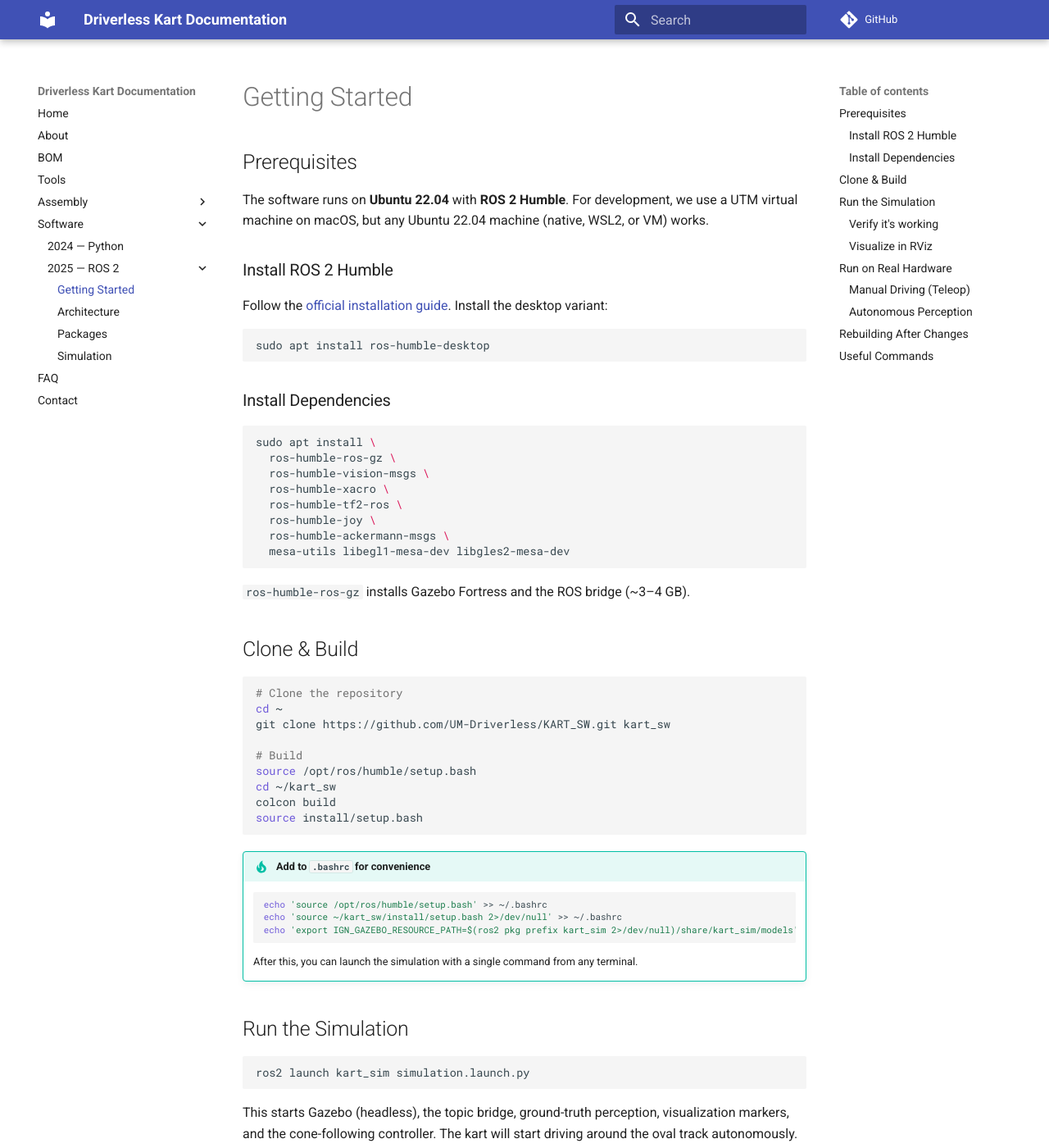
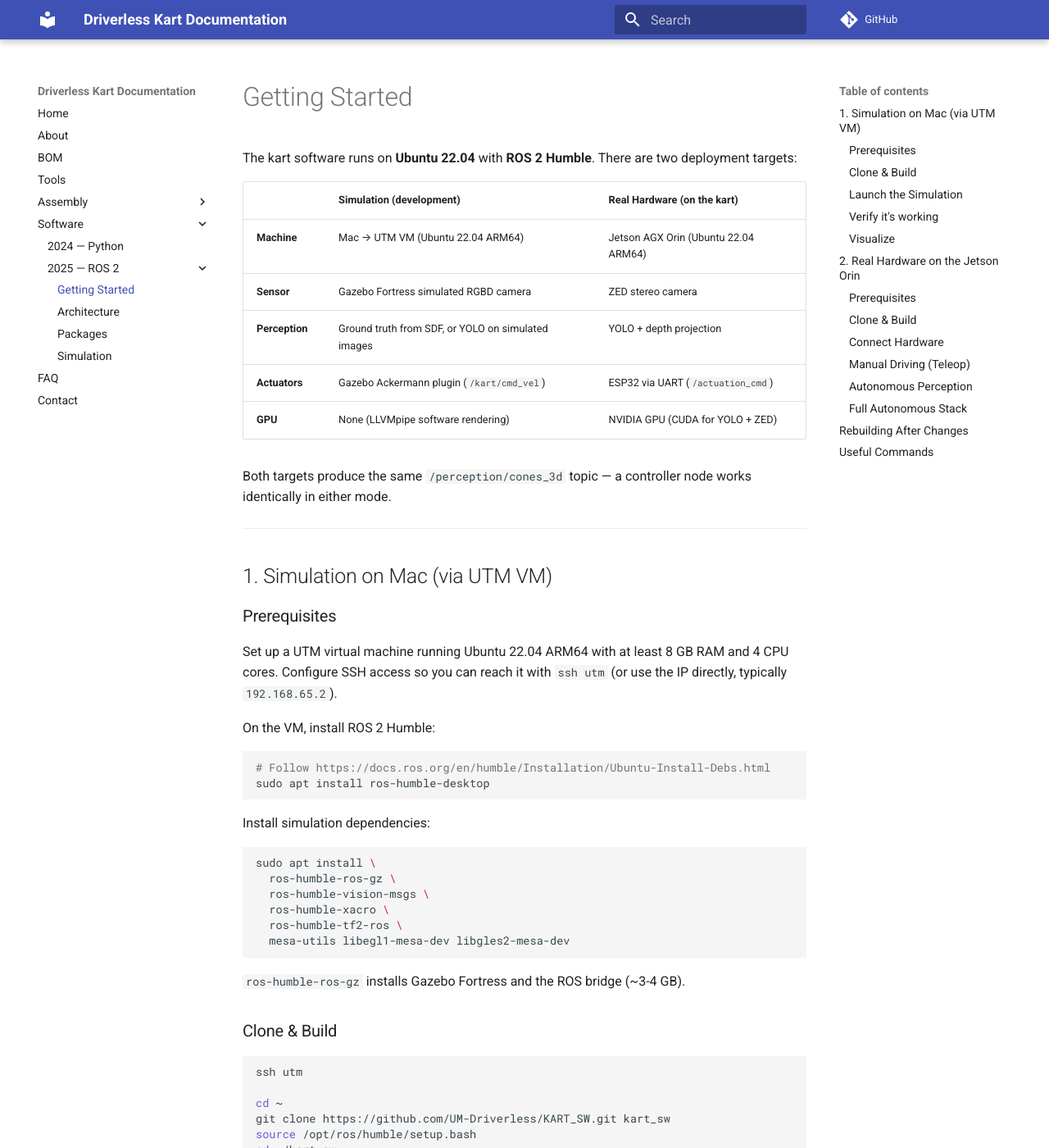
Before and after one commit to UM-Driverless/kart_docs, an MkDocs documentation site: the page built from docs/software/ros2/getting-started.md, in a window 1280 px wide and 1400 px high. Shown: the whole window at 82% size. Built offline with MkDocs 1.6.1 and Material for MkDocs 9.7.7, drawn with Linux system fonts in a browser that asks for light colours; comment, search, counter and statistics services are not loaded; some of the changed text lies outside the part shown.

Commit message:
Rewrite getting-started with clear sim vs hardware deployment guide
Split into two sections: simulation on Mac (via UTM VM) and real
hardware on the Jetson Orin. Added comparison table, use_yolo flag
docs, and per-target prerequisites/build/launch instructions.

Co-Authored-By: Claude Opus 4.6 <noreply@anthropic.com>

````diff
--- a/docs/software/ros2/getting-started.md
+++ b/docs/software/ros2/getting-started.md
@@ -1,18 +1,33 @@
 # Getting Started
 
-## Prerequisites
+The kart software runs on **Ubuntu 22.04** with **ROS 2 Humble**. There are two deployment targets:
 
-The software runs on **Ubuntu 22.04** with **ROS 2 Humble**. For development, we use a UTM virtual machine on macOS, but any Ubuntu 22.04 machine (native, WSL2, or VM) works.
+| | Simulation (development) | Real Hardware (on the kart) |
+|---|---|---|
+| **Machine** | Mac → UTM VM (Ubuntu 22.04 ARM64) | Jetson AGX Orin (Ubuntu 22.04 ARM64) |
+| **Sensor** | Gazebo Fortress simulated RGBD camera | ZED stereo camera |
+| **Perception** | Ground truth from SDF, or YOLO on simulated images | YOLO + depth projection |
+| **Actuators** | Gazebo Ackermann plugin (`/kart/cmd_vel`) | ESP32 via UART (`/actuation_cmd`) |
+| **GPU** | None (LLVMpipe software rendering) | NVIDIA GPU (CUDA for YOLO + ZED) |
 
-### Install ROS 2 Humble
+Both targets produce the same `/perception/cones_3d` topic — a controller node works identically in either mode.
 
-Follow the [official installation guide](https://docs.ros.org/en/humble/Installation/Ubuntu-Install-Debs.html). Install the desktop variant:
+---
+
+## 1. Simulation on Mac (via UTM VM)
+
+### Prerequisites
+
+Set up a UTM virtual machine running Ubuntu 22.04 ARM64 with at least 8 GB RAM and 4 CPU cores. Configure SSH access so you can reach it with `ssh utm` (or use the IP directly, typically `192.168.65.2`).
+
+On the VM, install ROS 2 Humble:
 
 ```bash
+# Follow https://docs.ros.org/en/humble/Installation/Ubuntu-Install-Debs.html
 sudo apt install ros-humble-desktop
 ```
 
-### Install Dependencies
+Install simulation dependencies:
 
 ```bash
 sudo apt install \
@@ -20,21 +35,18 @@ sudo apt install \
   ros-humble-vision-msgs \
   ros-humble-xacro \
   ros-humble-tf2-ros \
-  ros-humble-joy \
-  ros-humble-ackermann-msgs \
   mesa-utils libegl1-mesa-dev libgles2-mesa-dev
 ```
 
-`ros-humble-ros-gz` installs Gazebo Fortress and the ROS bridge (~3–4 GB).
+`ros-humble-ros-gz` installs Gazebo Fortress and the ROS bridge (~3-4 GB).
 
-## Clone & Build
+### Clone & Build
 
 ```bash
-# Clone the repository
+ssh utm
+
 cd ~
 git clone https://github.com/UM-Driverless/KART_SW.git kart_sw
-
-# Build
 source /opt/ros/humble/setup.bash
 cd ~/kart_sw
 colcon build
@@ -47,21 +59,41 @@ source install/setup.bash
     echo 'source ~/kart_sw/install/setup.bash 2>/dev/null' >> ~/.bashrc
     echo 'export IGN_GAZEBO_RESOURCE_PATH=$(ros2 pkg prefix kart_sim 2>/dev/null)/share/kart_sim/models' >> ~/.bashrc
     ```
-    After this, you can launch the simulation with a single command from any terminal.
 
-## Run the Simulation
+### Launch the Simulation
 
 ```bash
+# Default: ground-truth perception (no YOLO, no camera needed)
 ros2 launch kart_sim simulation.launch.py
+
+# With YOLO vision pipeline (uses simulated camera images)
+ros2 launch kart_sim simulation.launch.py use_yolo:=true
 ```
 
-This starts Gazebo (headless), the topic bridge, ground-truth perception, visualization markers, and the cone-following controller. The kart will start driving around the oval track autonomously.
+Default mode launches 5 processes:
+
+1. **Gazebo server** — headless physics + OGRE2 rendering (LLVMpipe)
+2. **ros_gz_bridge** — bridges Gazebo topics to ROS 2
+3. **perfect_perception_node** — ground-truth cone detection from SDF
+4. **cone_marker_viz_3d** — RViz marker visualization
+5. **cone_follower_node** — midpoint-steering controller
+
+With `use_yolo:=true`, it replaces perfect perception with:
+
+- **camera_info_fix_node** — corrects Gazebo's wrong camera intrinsics
+- **yolo_detector** — YOLOv5 inference on simulated images
+- **cone_depth_localizer** — depth-based 2D→3D projection
 
 ### Verify it's working
 
-In a second terminal:
+In a second SSH terminal:
 
 ```bash
+ssh utm
+
+source /opt/ros/humble/setup.bash
+source ~/kart_sw/install/setup.bash
+
 # Check topics are active
 ros2 topic list
 
@@ -72,9 +104,12 @@ ros2 topic echo /perception/cones_3d --once
 ros2 topic echo /kart/cmd_vel --once
 ```
 
-### Visualize in RViz
+### Visualize
+
+**RViz** (via X11 forwarding):
 
 ```bash
+ssh -X utm
 rviz2
 ```
 
@@ -83,13 +118,61 @@ rviz2
 3. Add **TF** to see the kart's position
 4. Add **Odometry** → `/model/kart/odometry` for velocity arrows
 
-See [Simulation](simulation.md) for more visualization options (Foxglove Studio, Gazebo GUI).
+**Foxglove Studio** (from Mac — best experience):
 
-## Run on Real Hardware
+```bash
+# On the VM
+sudo apt install ros-humble-rosbridge-server
+ros2 launch rosbridge_server rosbridge_websocket_launch.xml
+
+# On Mac: open Foxglove Studio, connect to ws://192.168.65.2:9090
+```
+
+See [Simulation](simulation.md) for track layout, kart model specs, and troubleshooting.
+
+---
+
+## 2. Real Hardware on the Jetson Orin
+
+### Prerequisites
+
+The Jetson AGX Orin runs Ubuntu 22.04 via JetPack. Install ROS 2 Humble and the required packages:
+
+```bash
+sudo apt install ros-humble-desktop
+sudo apt install \
+  ros-humble-vision-msgs \
+  ros-humble-xacro \
+  ros-humble-tf2-ros \
+  ros-humble-joy \
+  ros-humble-ackermann-msgs
+```
+
+Install the ZED SDK and ROS 2 wrapper following [Stereolabs' guide](https://www.stereolabs.com/docs/ros2).
+
+!!! note "No simulation packages on the Orin"
+    You do not need `ros-humble-ros-gz` or Gazebo on the Orin. The `kart_sim` package will be built but not used.
+
+### Clone & Build
+
+```bash
+cd ~
+git clone https://github.com/UM-Driverless/KART_SW.git kart_sw
+source /opt/ros/humble/setup.bash
+cd ~/kart_sw
+colcon build
+source install/setup.bash
+```
+
+### Connect Hardware
+
+Before launching, connect:
+
+1. **ZED camera** — USB 3.0 port
+2. **ESP32 (Kart Medulla)** — USB port (appears as `/dev/ttyUSB0`)
+3. **Gamepad** — USB or Bluetooth
 
 ### Manual Driving (Teleop)
-
-Connect a gamepad and the ESP32 via USB, then:
 
 ```bash
 ros2 launch kart_bringup teleop_launch.py
@@ -99,13 +182,29 @@ Hold **R1** (deadman switch) and use **R2** for throttle, **L2** for brake, **le
 
 ### Autonomous Perception
 
-With the ZED camera connected:
+Start the ZED camera node, then launch the perception pipeline:
 
 ```bash
+# Terminal 1: ZED camera
+ros2 launch zed_wrapper zed_camera.launch.py camera_model:=zed2i
+
+# Terminal 2: Perception pipeline
 ros2 launch kart_perception perception_3d.launch.py
 ```
 
-This starts YOLO detection, depth-based 3D localization, and RViz visualization.
+This runs YOLO detection, depth-based 3D localization, and RViz visualization. The ZED provides correct camera intrinsics natively — no fix node needed (that's simulation-only).
+
+Verify detections:
+
+```bash
+ros2 topic echo /perception/cones_3d --once
+```
+
+### Full Autonomous Stack
+
+Once perception is running, start a controller node that subscribes to `/perception/cones_3d` and publishes `/actuation_cmd`. The `cone_follower_node` from kart_sim can serve as a starting point, but the real kart uses `AckermannDriveStamped` instead of `Twist`.
+
+---
 
 ## Rebuilding After Changes
 
@@ -118,7 +217,7 @@ colcon build --packages-select kart_sim && source install/setup.bash
 ```
 
 !!! warning "Always re-source after building"
-    After `colcon build`, you must run `source install/setup.bash` for the changes to take effect in your current terminal. New terminals that source it from `.bashrc` will pick it up automatically.
+    After `colcon build`, you must run `source install/setup.bash` for the changes to take effect in your current terminal. New terminals that source it from `.bashrc` pick it up automatically.
 
 ## Useful Commands
 
@@ -132,7 +231,7 @@ ros2 topic hz /perception/cones_3d
 # Echo a topic (one message)
 ros2 topic echo /kart/cmd_vel --once
 
-# Publish a manual velocity command
+# Publish a manual velocity command (simulation only)
 ros2 topic pub /kart/cmd_vel geometry_msgs/msg/Twist \
   "{linear: {x: 2.0}, angular: {z: 0.0}}" -r 10
 
````
Also changed, not shown: docs/software/ros2/simulation.md (+1 -1 lines).
